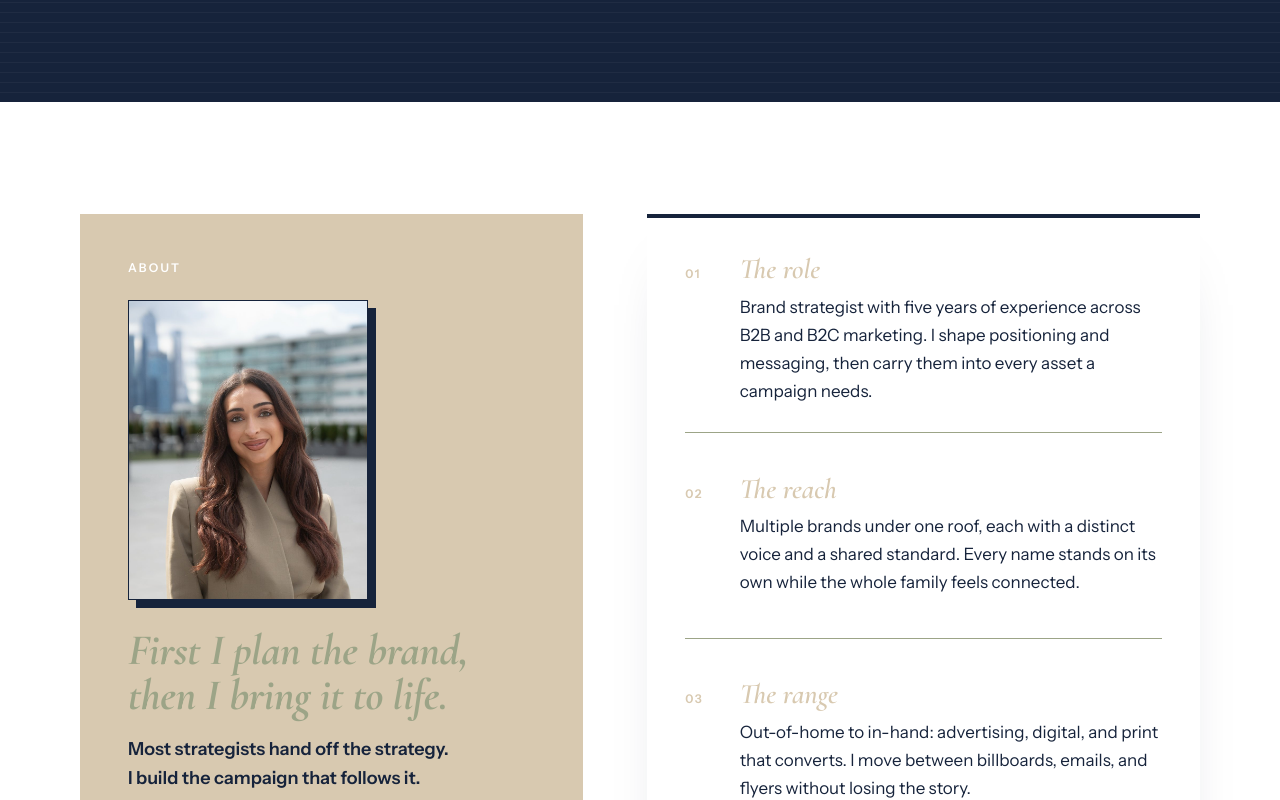
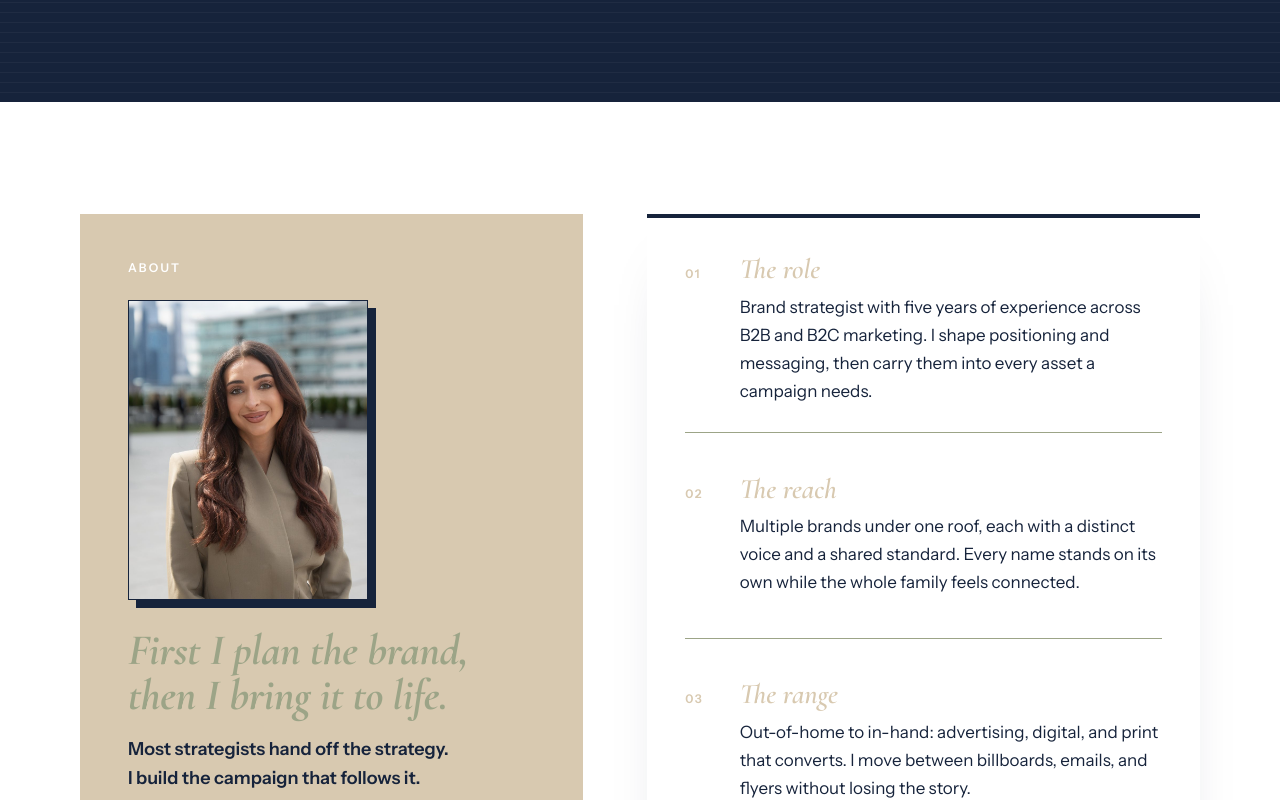
Before and after one commit to oliviaralonso/oliviaralonso.github.io, a plain HTML site: page index.html in a window 1280 px wide. Shown: the part 498-1298 px from the top of the page. Drawn offline with nearby package versions, Linux system fonts and the light colour scheme.

Commit message:
Add files via upload

```diff
--- a/index.html
+++ b/index.html
@@ -80,7 +80,8 @@ h1,h2,h3{font-family:var(--title);font-style:italic;font-weight:700;line-height:
 .card-sand{background:var(--sand);padding:clamp(1.8rem,4vw,3rem);position:relative;display:flex;flex-direction:column}
 .card-sand .eyebrow{color:var(--white)}
 .portrait{width:var(--pw,15rem);aspect-ratio:4/5;background:var(--mist);border:1px solid var(--navy);display:grid;place-items:center;margin:1.6rem 0 1.8rem;font:italic 1.3rem var(--title);color:var(--muted);overflow:hidden;box-shadow:8px 8px 0 var(--navy)}
-.portrait img{width:100%;height:100%;object-fit:cover;object-position:50% 22%}
+.portrait{position:relative;max-width:100%}
+.portrait img{position:absolute;inset:0;width:100%;height:100%;max-width:none;object-fit:cover;object-position:50% 22%}
 .about h2{font-size:var(--fs-h2);color:var(--mist)}
 .about .lead.strong{font-weight:600}
 .about h2 span{display:block}
@@ -407,7 +408,7 @@ const cases=[
     {src:"arsa-resident-recruitment-email.jpg", label:"Resident recruitment email", alt:"ARSA recruitment email inviting graduating plastic surgery residents to explore the PrivaDemic practice model"},
     {src:"arsa-conference-program-ad.jpg", label:"Conference program ad", alt:"ARSA conference program ad, Extraordinary Careers, Nationwide Opportunities, with partner practice logos"},
     {src:"arsa-conference-exhibitor-booth.jpg", label:"Conference exhibitor booth", alt:"ARSA and The Institute for Advanced Reconstruction exhibitor booth at a medical conference, with a We’re Hiring panel and QR code"},
-    {pages:["arsa-practice-recruitment-one-pagers-1.jpg","arsa-practice-recruitment-one-pagers-2.jpg","arsa-practice-recruitment-one-pagers-3.jpg","arsa-practice-recruitment-one-pagers-4.jpg"], label:"Practice recruitment one-pagers", alt:"Front and back of two practice recruitment one-pagers for physician candidates: Center for Restorative Breast Surgery in New Orleans and Dallas, and National Center for Plastic Surgery in the Washington, DC region"},
+    {pages:["arsa-practice-recruitment-one-pagers-1.jpg","arsa-practice-recruitment-one-pagers-2.jpg","arsa-practice-recruitment-one-pagers-3.jpg","arsa-practice-recruitment-one-pagers-4.jpg"], label:"Practice recruitment one-pagers", alt:"Front and back of two practice recruitment one-pagers for physician candidates: Center for Restorative Breast Surgery in New Orleans and Dallas, and PRMA Plastic Surgery in San Antonio"},
     {pages:["arsa-affiliate-program-brochure-1.jpg","arsa-affiliate-program-brochure-2.jpg"], label:"Affiliate Program brochure", alt:"ARSA Affiliate Program tri-fold brochure for reconstructive surgeons"},
     {src:"arsa-happy-hour-sponsor-pull-up-banner.jpg", label:"Happy hour sponsor pull-up banner", alt:"ARSA Happy Hour sponsor pull-up banner, Raising the Bar on Plastic and Reconstructive Surgery"},
     {pages:["arsa-partnership-press-release-1.jpg","arsa-partnership-press-release-2.jpg"], label:"Partnership press release", alt:"Press release: ARSA strengthens Texas presence with fourth partnership, adding Regional Plastic Surgery Center"},
```
Also changed, not shown: arsa-conference-program-ad.jpg, arsa-practice-recruitment-one-pagers-3.jpg, arsa-practice-recruitment-one-pagers-4.jpg, arsa-recruitment-pitch-deck-2.jpg.
